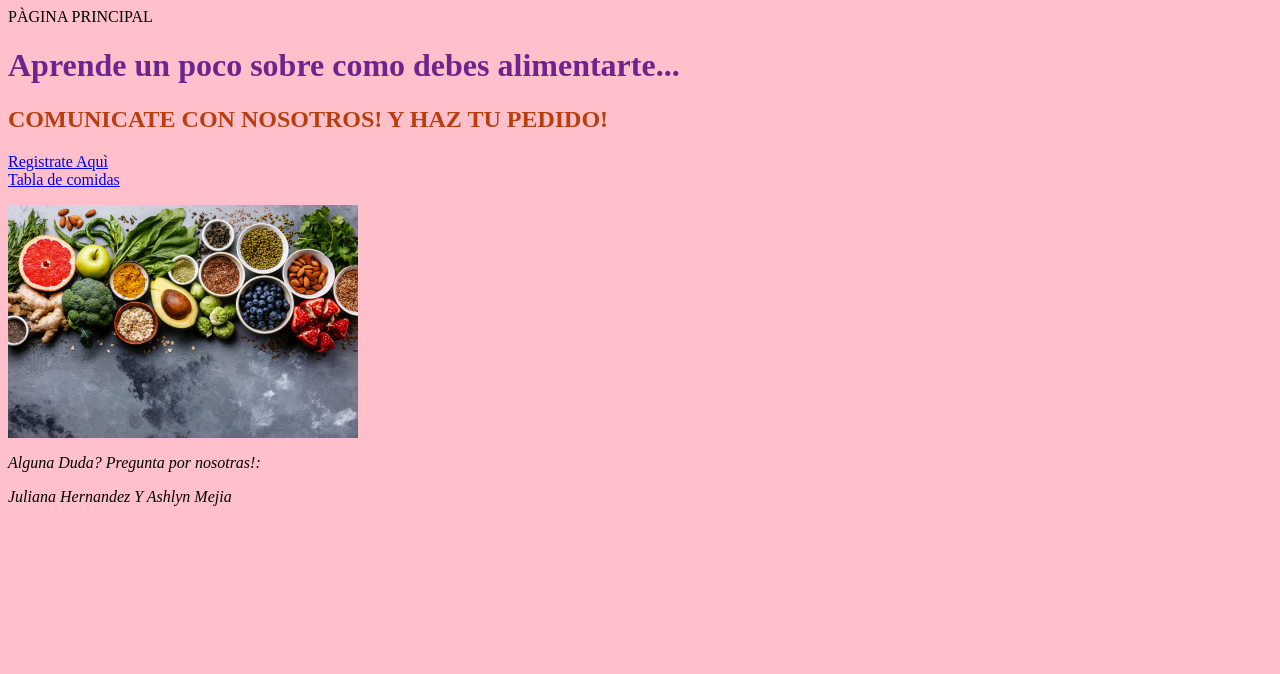
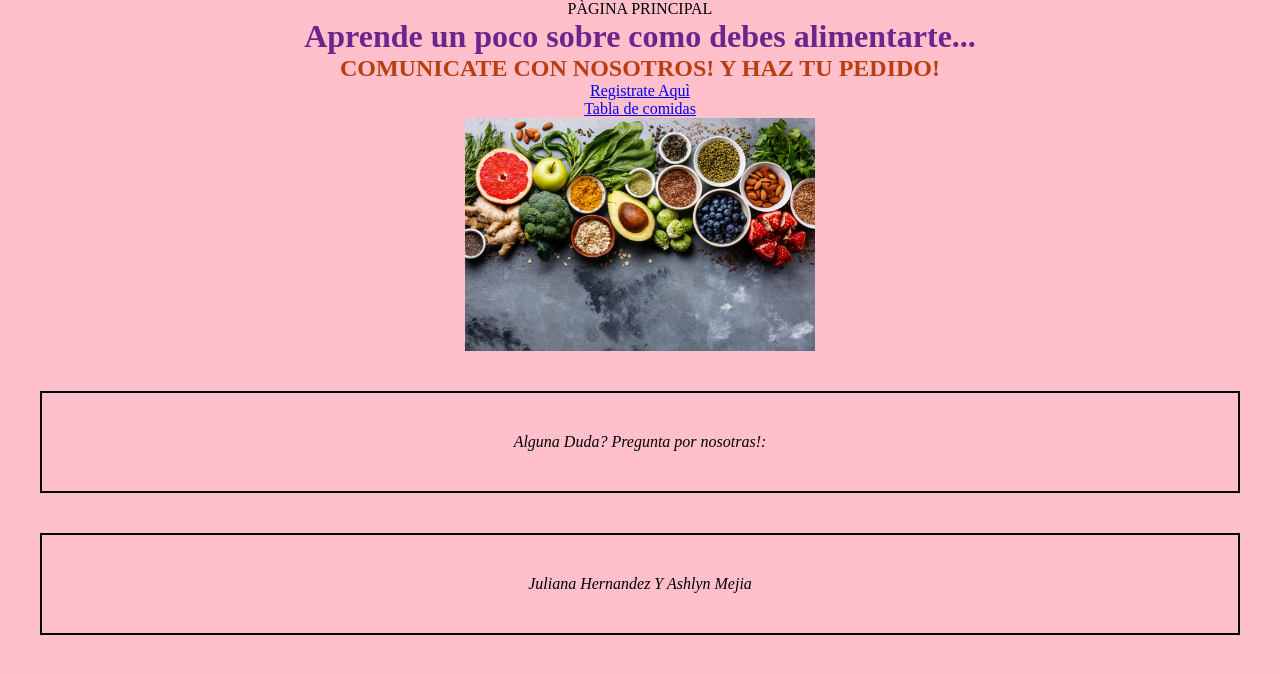
Before and after one commit to ashlynmejia/COMIDAS, a plain HTML site: page index.html in a window 1280 px wide. Drawn offline with Linux system fonts and the light colour scheme.

Commit message:
version 1.7

```diff
--- a/style.css
+++ b/style.css
@@ -1,7 +1,15 @@
+*{
+    margin: auto;
+}
+p{
+    margin: 40px;
+    border: 2px solid black;
+    padding: 40px;
+}
 h1{
     color: #7b6aca;
     font-weight: bold;
-
+     text-align: center;
 }
 
 .center {
@@ -10,6 +18,12 @@ h1{
 
 body{
     background-color:pink;
+    text-align: center;
+}
+hiper{
+    display: inline;
+    padding: 40px;
+    margin-bottom:    50px;
 }
 
 img{
```
